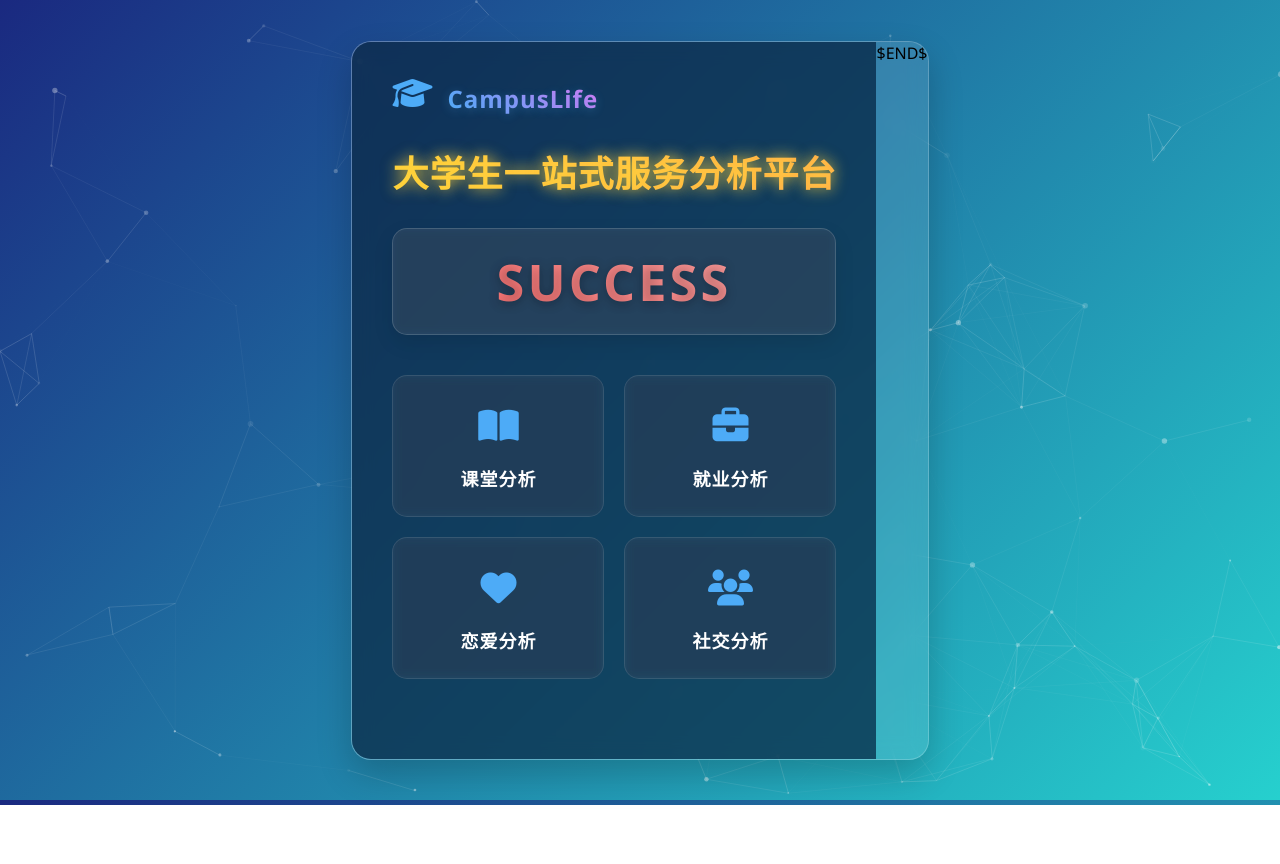
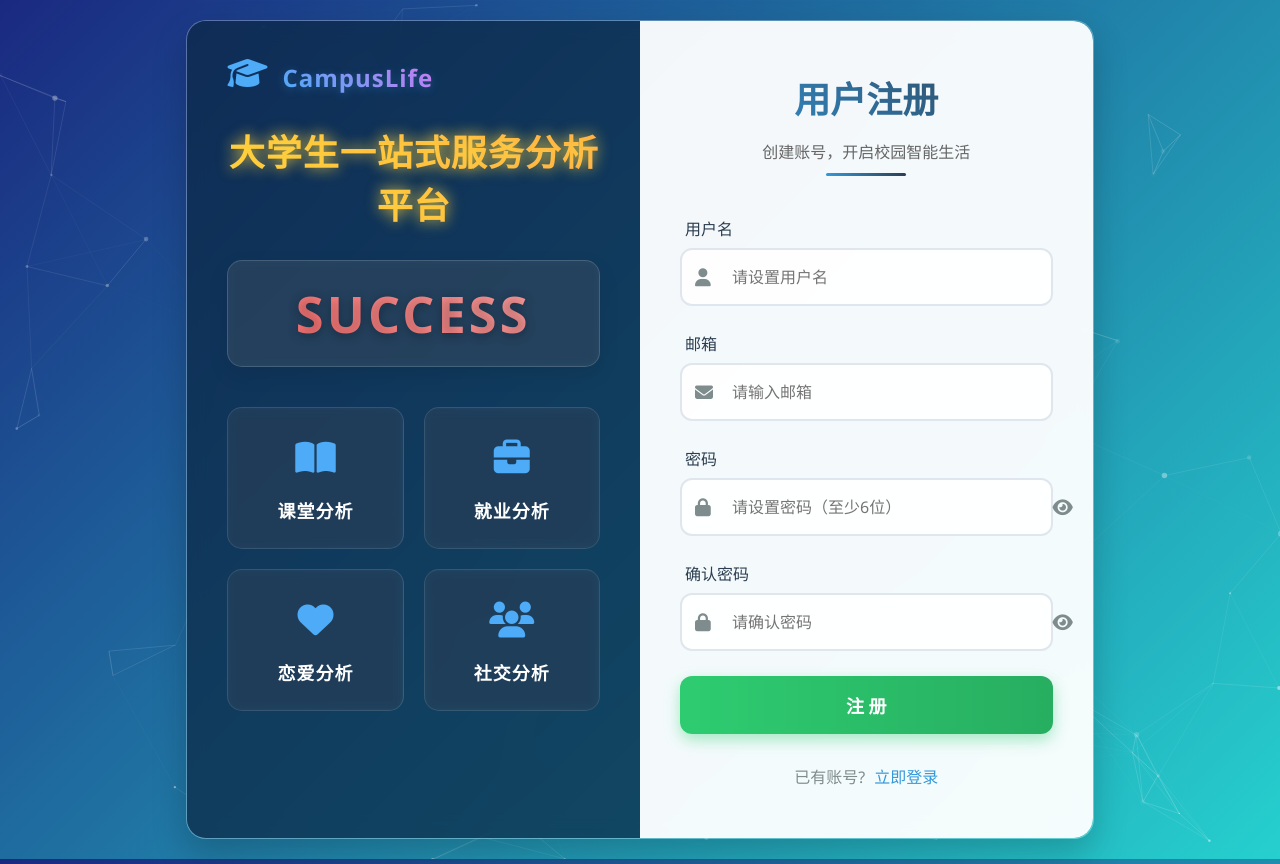
Before and after one commit to jzlyy/frontend-service, a Vue app: page /register in a window 1280 px wide. Before the commit the page ends 805 px from the top, so only its background shows below. Built offline with nearby package versions, Linux system fonts and the light colour scheme.

Commit message:
RegisterPanel.vue

```diff
--- a/src/components/RegisterPanel.vue
+++ b/src/components/RegisterPanel.vue
@@ -1,11 +1,57 @@
-<script setup lang="ts">
-
-</script>
-
 <template>
-  $END$
+  <div class="right-panel">
+    <div class="login-header">
+      <h2>用户注册</h2>
+      <p>创建账号，开启校园智能生活</p>
+      <div class="header-divider"></div>
+    </div>
+    <RegisterForm />
+  </div>
 </template>
 
 <style scoped>
+.right-panel {
+  flex: 1;
+  padding: 50px 40px;
+  display: flex;
+  flex-direction: column;
+  justify-content: center;
+  background: rgba(255, 255, 255, 0.95); /* 略微加深背景，提升对比度 */
+  border-radius: 0 20px 20px 0; /* 与左侧面板圆角呼应 */
+}
 
+.login-header {
+  text-align: center;
+  margin-bottom: 40px;
+}
+
+.login-header h2 {
+  font-size: 36px;
+  font-weight: 800;
+  color: #2c3e50;
+  margin-bottom: 15px;
+  /* 新增渐变文字 */
+  background: linear-gradient(45deg, #3498db, #2c3e50);
+  -webkit-background-clip: text;
+  background-clip: text;
+  -webkit-text-fill-color: transparent;
+}
+
+.login-header p {
+  color: #666; /* 加深文字颜色，提升可读性 */
+  font-size: 16px;
+  margin-top: 0; /* 调整间距 */
+}
+
+/* 新增标题下划线装饰 */
+.header-divider {
+  width: 80px;
+  height: 3px;
+  background: linear-gradient(90deg, #3498db, #2c3e50);
+  border-radius: 3px;
+  margin: 10px auto 0;
+}
 </style>
+<script setup lang="ts">
+import RegisterForm from "./RegisterForm.vue";
+</script>
```
